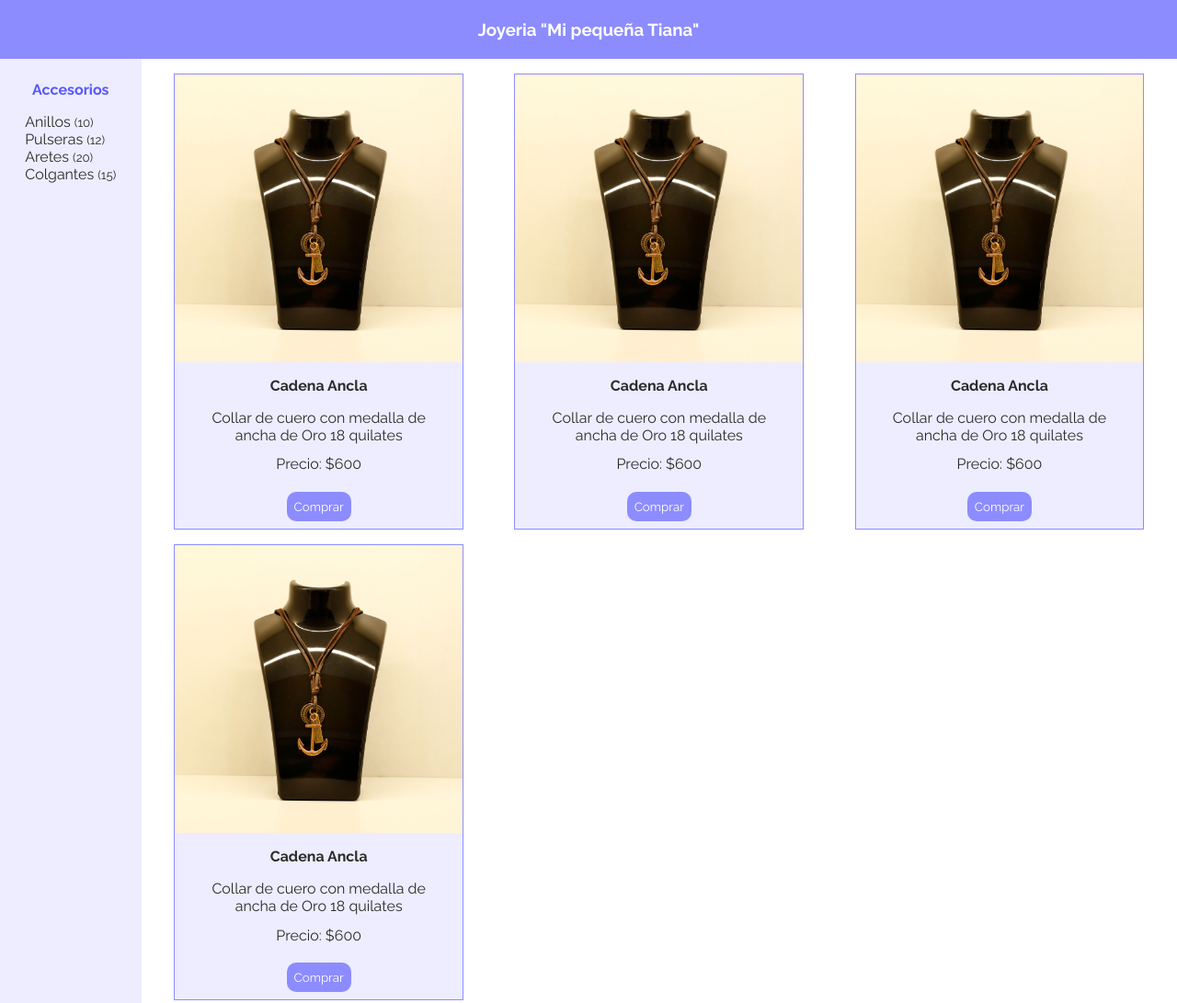
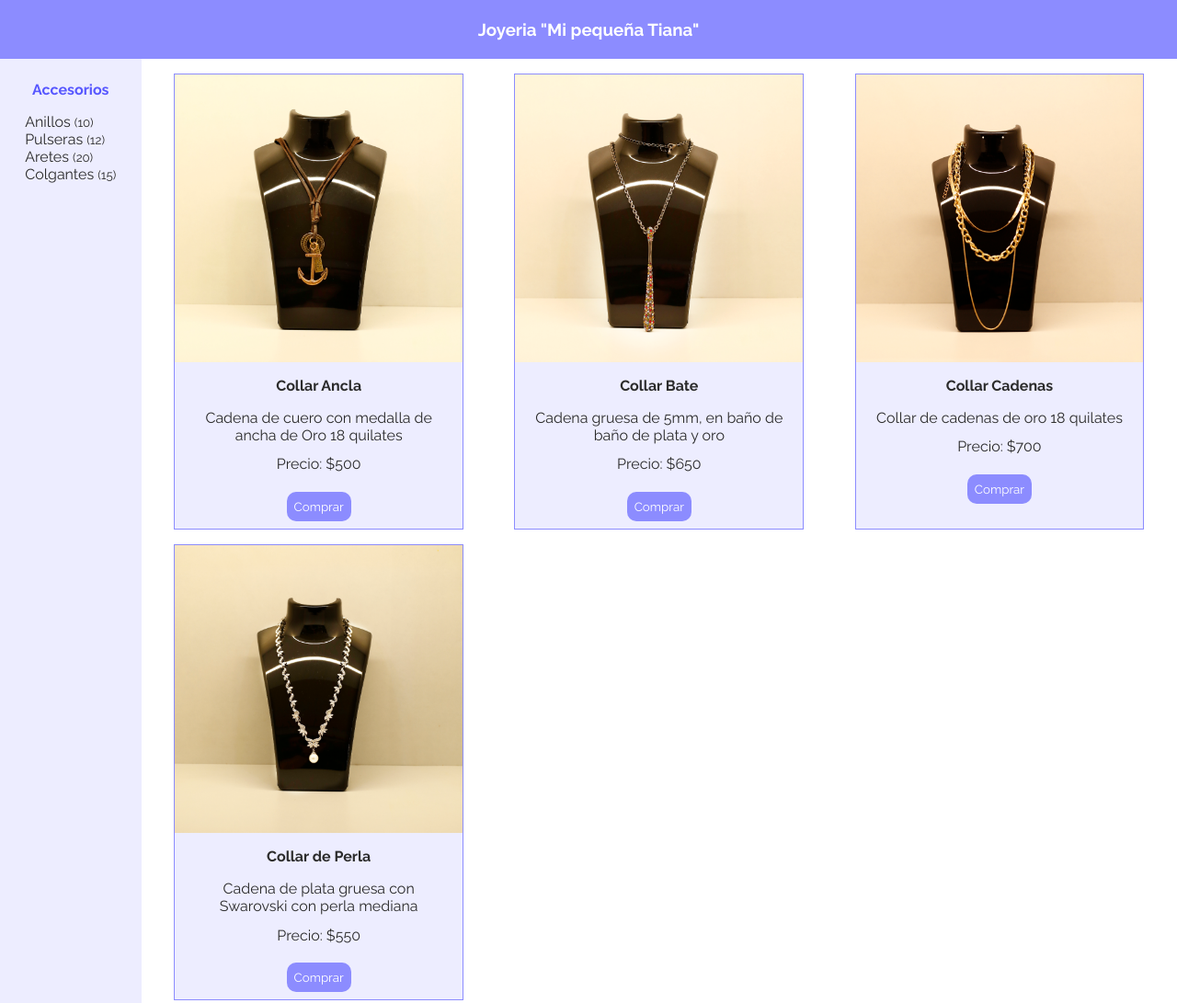
Before and after one commit to Bagutierrezv/ecommerce_joyeria, a plain HTML site: page index.html in a window 1280 px wide. Shown: the top 1091 px of the page at 92% size. Drawn offline with Linux system fonts and the light colour scheme.

Commit message:
fix: se arreglan imagenes y textos de los productos

```diff
--- a/assets/css/style.css
+++ b/assets/css/style.css
@@ -72,7 +72,6 @@ ul > li{
 
 .img-tarjeta > img {
     width: 100%;
-
 }
 
 .text-tarjeta {
@@ -84,6 +83,7 @@ ul > li{
 .text-tarjeta > h4{
     padding-bottom: 0.5rem;
 }
+
 .text-tarjeta > p{
     padding: 0.5rem 0rem 0.3rem;
 }
--- a/index.html
+++ b/index.html
@@ -11,12 +11,10 @@
 <body>
 
     <main>
-        <!--Navbar-->
         <nav>
             <h3>Joyeria "Mi pequeña Tiana"</h3>
         </nav>
 
-        <!--aside-->
         <aside class="accesorios">
             <h4>Accesorios</h4>
             <ul>
@@ -27,7 +25,6 @@
             </ul>
         </aside>
 
-        <!--contenido-->
         <section class="galeria">
 
             <div class="tarjeta">
@@ -35,51 +32,48 @@
                     <img src="./assets/img/collar_1.jpg" alt="collar_1">
                 </div>
                     <div class="text-tarjeta">
-                        <h4>Cadena Ancla</h4>
-                        <p>Collar de cuero con medalla de ancha de Oro 18 quilates</p>
-                        <p>Precio: $600</p>
+                        <h4>Collar Ancla</h4>
+                        <p>Cadena de cuero con medalla de ancha de Oro 18 quilates</p>
+                        <p>Precio: $500</p>
                     </div>
                     <button>Comprar</button>
             </div>
             <div class="tarjeta">
                 <div class="img-tarjeta">
-                    <img src="./assets/img/collar_1.jpg" alt="collar_1">
+                    <img src="./assets/img/collar_2.jpg" alt="collar_2">
                 </div>
                     <div class="text-tarjeta">
-                        <h4>Cadena Ancla</h4>
-                        <p>Collar de cuero con medalla de ancha de Oro 18 quilates</p>
-                        <p>Precio: $600</p>
+                        <h4>Collar Bate</h4>
+                        <p>Cadena gruesa de 5mm, en baño de baño de plata y oro</p>
+                        <p>Precio: $650</p>
                     </div>
                     <button>Comprar</button>
             </div>
             <div class="tarjeta">
                 <div class="img-tarjeta">
-                    <img src="./assets/img/collar_1.jpg" alt="collar_1">
+                    <img src="./assets/img/collar_3.jpg" alt="collar_3">
                 </div>
                     <div class="text-tarjeta">
-                        <h4>Cadena Ancla</h4>
-                        <p>Collar de cuero con medalla de ancha de Oro 18 quilates</p>
-                        <p>Precio: $600</p>
+                        <h4>Collar Cadenas</h4>
+                        <p>Collar de cadenas de oro 18 quilates</p>
+                        <p>Precio: $700</p>
                     </div>
                     <button>Comprar</button>
             </div>
             <div class="tarjeta">
                 <div class="img-tarjeta">
-                    <img src="./assets/img/collar_1.jpg" alt="collar_1">
+                    <img src="./assets/img/collar_4.jpg" alt="collar_4">
                 </div>
                     <div class="text-tarjeta">
-                        <h4>Cadena Ancla</h4>
-                        <p>Collar de cuero con medalla de ancha de Oro 18 quilates</p>
-                        <p>Precio: $600</p>
+                        <h4>Collar de Perla</h4>
+                        <p>Cadena de plata gruesa con Swarovski con perla mediana</p>
+                        <p>Precio: $550</p>
                     </div>
                     <button>Comprar</button>
             </div>
 
-
-
         </section>
 
-        <!--footer-->
         <footer>
             <p>Joyería "Mi pequeña Tiana" todos los derechos reservados</p>
         </footer>
```
